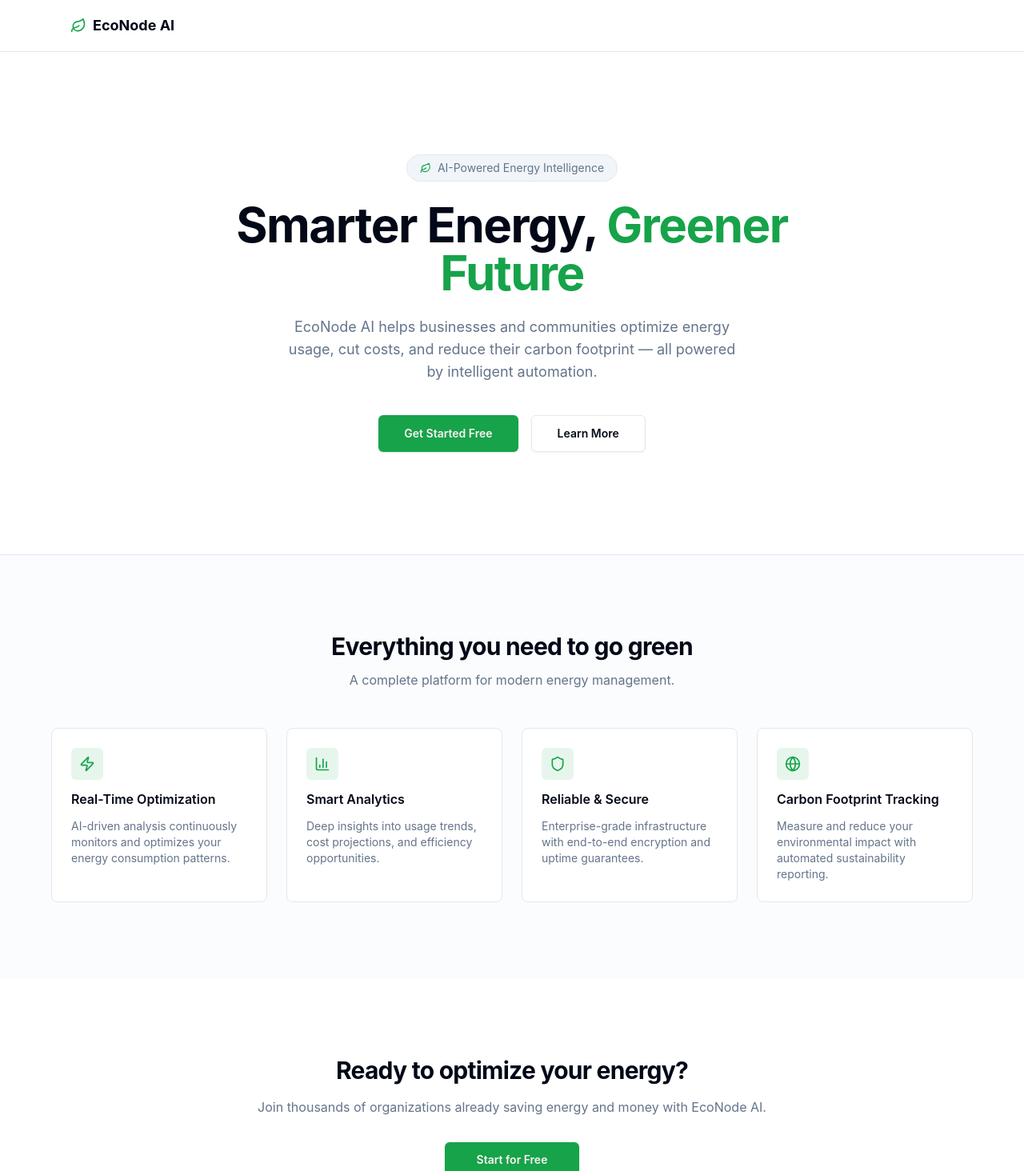
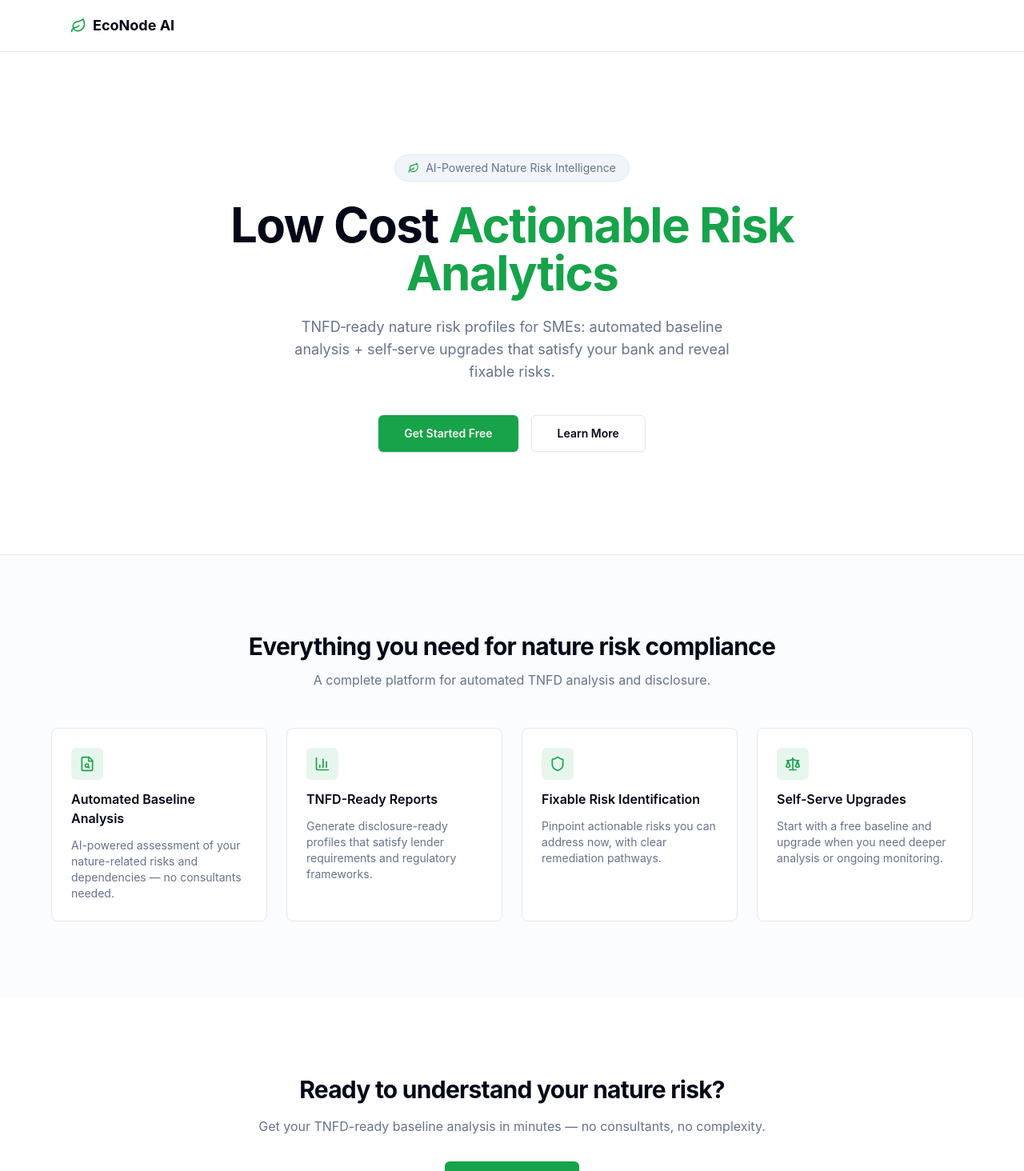
Before and after one commit to econode-ai/econode-ai.github.io, a React (Vite) app: page / in a window 1280 px wide. Shown: the top 1464 px of the page at 80% size. Built offline with nearby package versions, Linux system fonts and the light colour scheme.

Commit message:
UI changes

```diff
--- a/src/components/Footer.tsx
+++ b/src/components/Footer.tsx
@@ -12,7 +12,7 @@ export function Footer() {
               <span>EcoNode AI</span>
             </Link>
             <p className="text-sm text-muted-foreground max-w-xs">
-              Intelligent energy optimization for a sustainable future.
+              Low cost actionable risk analytics for SMEs.
             </p>
           </div>
 
--- a/src/pages/Home.tsx
+++ b/src/pages/Home.tsx
@@ -1,26 +1,26 @@
 import { Link } from 'react-router-dom'
-import { Leaf, Zap, BarChart3, Shield, Globe } from 'lucide-react'
+import { Leaf, FileSearch, BarChart3, Shield, Scale } from 'lucide-react'
 
 const features = [
   {
-    icon: Zap,
-    title: 'Real-Time Optimization',
-    description: 'AI-driven analysis continuously monitors and optimizes your energy consumption patterns.',
+    icon: FileSearch,
+    title: 'Automated Baseline Analysis',
+    description: 'AI-powered assessment of your nature-related risks and dependencies — no consultants needed.',
   },
   {
     icon: BarChart3,
-    title: 'Smart Analytics',
-    description: 'Deep insights into usage trends, cost projections, and efficiency opportunities.',
+    title: 'TNFD-Ready Reports',
+    description: 'Generate disclosure-ready profiles that satisfy lender requirements and regulatory frameworks.',
   },
   {
     icon: Shield,
-    title: 'Reliable & Secure',
-    description: 'Enterprise-grade infrastructure with end-to-end encryption and uptime guarantees.',
+    title: 'Fixable Risk Identification',
+    description: 'Pinpoint actionable risks you can address now, with clear remediation pathways.',
   },
   {
-    icon: Globe,
-    title: 'Carbon Footprint Tracking',
-    description: 'Measure and reduce your environmental impact with automated sustainability reporting.',
+    icon: Scale,
+    title: 'Self-Serve Upgrades',
+    description: 'Start with a free baseline and upgrade when you need deeper analysis or ongoing monitoring.',
   },
 ]
 
@@ -31,14 +31,14 @@ export function Home() {
       <section className="relative flex flex-col items-center justify-center px-6 py-32 text-center">
         <div className="mb-6 flex items-center justify-center gap-2 rounded-full border border-border bg-muted px-4 py-1.5 text-sm text-muted-foreground">
           <Leaf className="h-3.5 w-3.5 text-primary" />
-          <span>AI-Powered Energy Intelligence</span>
+          <span>AI-Powered Nature Risk Intelligence</span>
         </div>
         <h1 className="max-w-3xl text-5xl font-bold tracking-tight text-foreground sm:text-6xl">
-          Smarter Energy,{' '}
-          <span className="text-primary">Greener Future</span>
+          Low Cost{' '}
+          <span className="text-primary">Actionable Risk Analytics</span>
         </h1>
         <p className="mt-6 max-w-xl text-lg text-muted-foreground">
-          EcoNode AI helps businesses and communities optimize energy usage, cut costs, and reduce their carbon footprint — all powered by intelligent automation.
+          TNFD‑ready nature risk profiles for SMEs: automated baseline analysis + self‑serve upgrades that satisfy your bank and reveal fixable risks.
         </p>
         <div className="mt-10 flex flex-col gap-4 sm:flex-row">
           <Link
@@ -61,10 +61,10 @@ export function Home() {
         <div className="container mx-auto max-w-6xl">
           <div className="mb-12 text-center">
             <h2 className="text-3xl font-bold tracking-tight text-foreground">
-              Everything you need to go green
+              Everything you need for nature risk compliance
             </h2>
             <p className="mt-3 text-muted-foreground">
-              A complete platform for modern energy management.
+              A complete platform for automated TNFD analysis and disclosure.
             </p>
           </div>
           <div className="grid gap-6 sm:grid-cols-2 lg:grid-cols-4">
@@ -88,10 +88,10 @@ export function Home() {
       <section className="px-6 py-24 text-center">
         <div className="container mx-auto max-w-2xl">
           <h2 className="text-3xl font-bold tracking-tight text-foreground">
-            Ready to optimize your energy?
+            Ready to understand your nature risk?
           </h2>
           <p className="mt-4 text-muted-foreground">
-            Join thousands of organizations already saving energy and money with EcoNode AI.
+            Get your TNFD-ready baseline analysis in minutes — no consultants, no complexity.
           </p>
           <Link
             to="/app"
--- a/src/pages/Support.tsx
+++ b/src/pages/Support.tsx
@@ -2,9 +2,9 @@ import { Mail, MessageCircle, FileText } from 'lucide-react'
 
 const faqs = [
   {
-    question: 'How does EcoNode AI optimize energy usage?',
+    question: 'What does EcoNode AI do?',
     answer:
-      'EcoNode AI uses machine learning models trained on your historical usage data, local weather patterns, and grid pricing signals to automatically schedule high-consumption tasks during low-cost, low-carbon periods.',
+      'EcoNode AI provides low-cost, automated nature risk analytics for SMEs. It generates TNFD-ready baseline profiles that reveal fixable risks and satisfy lender disclosure requirements — all without needing external consultants.',
   },
   {
     question: 'Is my data secure?',
@@ -12,14 +12,14 @@ const faqs = [
       'Yes. All data is encrypted in transit and at rest. We never sell your data to third parties, and you retain full ownership of your usage data.',
   },
   {
-    question: 'What integrations are supported?',
+    question: 'What is TNFD and why does it matter?',
     answer:
-      'EcoNode AI integrates with smart meters, building management systems, EV chargers, solar inverters, and major IoT platforms via REST and MQTT.',
+      'The Taskforce on Nature-related Financial Disclosures (TNFD) is a framework for organisations to report and act on nature-related risks and opportunities. Banks and investors increasingly expect TNFD-aligned disclosures from the businesses they fund.',
   },
   {
     question: 'How do I get started?',
     answer:
-      'Click "Get Started Free" from the home page, create an account, and follow the onboarding wizard to connect your first energy device or meter.',
+      'Click "Get Started Free" from the home page. You can run a free baseline analysis immediately — no account or credit card required.',
   },
 ]
 
```
Also changed, not shown: 2 other files (tests, documents, lock files or other folders).
